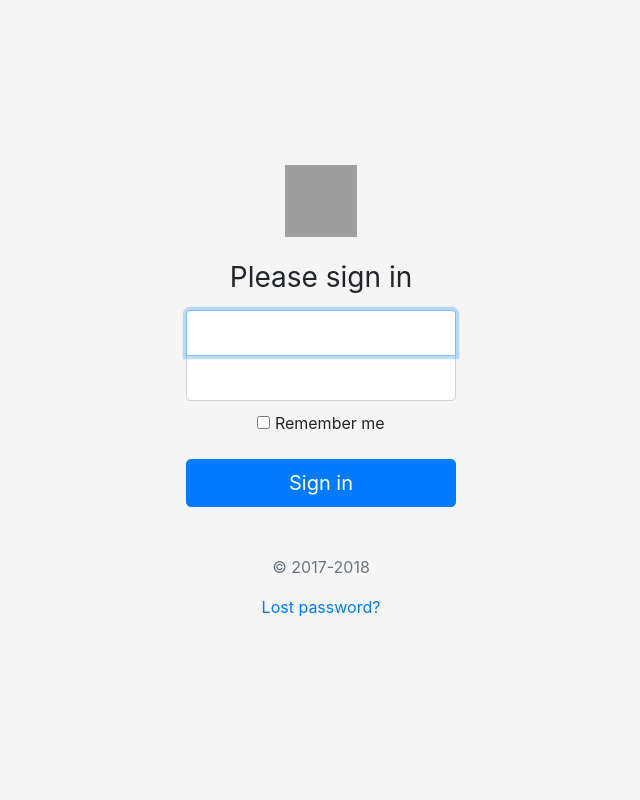
After one commit to btzs/django_boilerplate, a Django app: page /app_name/accounts/login/ in a window 1280 px wide. The commit adds this page. Shown: the whole page, without its empty margins (319-959 px from the left). Run offline with Django 3.2, Linux system fonts and the light colour scheme; some libraries are stand-ins or nearby versions; grey boxes are pictures that could not be loaded.

Commit message:
added user management forms

```diff
--- /dev/null
+++ b/app_name/static/css/signin.css
@@ -0,0 +1,49 @@
+html,
+body {
+  height: 100%;
+}
+
+body {
+  display: -ms-flexbox;
+  display: -webkit-box;
+  display: flex;
+  -ms-flex-align: center;
+  -ms-flex-pack: center;
+  -webkit-box-align: center;
+  align-items: center;
+  -webkit-box-pack: center;
+  justify-content: center;
+  padding-top: 40px;
+  padding-bottom: 40px;
+  background-color: #f5f5f5;
+}
+
+.form-signin {
+  width: 100%;
+  max-width: 330px;
+  padding: 15px;
+  margin: 0 auto;
+}
+.form-signin .checkbox {
+  font-weight: 400;
+}
+.form-signin .form-control {
+  position: relative;
+  box-sizing: border-box;
+  height: auto;
+  padding: 10px;
+  font-size: 16px;
+}
+.form-signin .form-control:focus {
+  z-index: 2;
+}
+.form-signin input[type="text"] {
+  margin-bottom: -1px;
+  border-bottom-right-radius: 0;
+  border-bottom-left-radius: 0;
+}
+.form-signin input[type="password"] {
+  margin-bottom: 10px;
+  border-top-left-radius: 0;
+  border-top-right-radius: 0;
+}
--- a/app_name/urls.py
+++ b/app_name/urls.py
@@ -1,4 +1,4 @@
-from django.urls import path
+from django.urls import path, include
 
 from . import views
 
@@ -7,3 +7,10 @@ urlpatterns = [
     path('landing/', views.landing, name='landing'),
     path('dashboard/', views.dashboard, name='dashboard'),
 ]
+
+#Add Django site authentication urls (for login, logout, password management)
+urlpatterns += [
+
+
+    path('accounts/', include('django.contrib.auth.urls')),
+]
--- a/django_boilerplate/settings.py
+++ b/django_boilerplate/settings.py
@@ -38,6 +38,8 @@ INSTALLED_APPS = [
     'django.contrib.messages',
     'django.contrib.staticfiles',
     'app_name' # this is the example app
+    'crispy_forms',
+    'widget_tweaks',
 ]
 
 MIDDLEWARE = [
@@ -119,3 +121,5 @@ USE_TZ = True
 # https://docs.djangoproject.com/en/3.1/howto/static-files/
 
 STATIC_URL = '/static/'
+
+LOGIN_REDIRECT_URL = '/rating/my-decisions/'
--- /dev/null
+++ b/templates/registration/logged_out.html
@@ -0,0 +1,6 @@
+{% extends "base_generic.html" %}
+
+{% block content %}
+  <p>Logged out!</p>
+  <a href="{% url 'login'%}">Click here to login again.</a>
+{% endblock %}
--- /dev/null
+++ b/templates/registration/login.html
@@ -0,0 +1,56 @@
+{% extends 'base_generic.html' %}
+
+{% load static %}
+{% load widget_tweaks %}
+{% block additional_css %}
+<link href="{% static 'css/signin.css' %}" rel="stylesheet">
+{% endblock %}
+
+{% block content %}
+
+
+<body class="text-center">
+  {% if form.errors %}
+  <div class="container">
+    <div class="alert alert-danger col-12" role="alert">
+      <p>Your username and password didn't match. Please try again.</p>
+    </div>
+
+    {% endif %}
+
+
+
+
+
+    <div class="">
+      <form class="form-signin" method="post" action="{% url 'login' %}">
+        <img class="mb-4" src="https://getbootstrap.com/docs/4.0/assets/brand/bootstrap-solid.svg" alt="" width="72"
+          height="72">
+        <h1 class="h3 mb-3 font-weight-normal">Please sign in</h1>
+        {% csrf_token %}
+
+
+        <label for="{{ form.username.id_for_label }}" class="sr-only">Email address</label>
+        {{ form.username|add_class:"form-control" }}
+
+        <label for="{{ form.password.id_for_label }}" class="sr-only">Password</label>
+        {{ form.password|add_class:"form-control" }}
+        <div class="checkbox mb-3">
+          <label>
+            <input type="checkbox" value="remember-me"> Remember me
+          </label>
+        </div>
+        <button class="btn btn-lg btn-primary btn-block" type="submit">Sign in</button>
+
+
+        <p class="mt-5 mb-3 text-muted">&copy; 2017-2018</p>
+        {# Assumes you setup the password_reset view in your URLconf #}
+        <p><a href="{% url 'password_reset' %}">Lost password?</a></p>
+      </form>
+    </div>
+  </div>
+
+
+
+</body>
+{% endblock %}
--- /dev/null
+++ b/templates/registration/password_reset_complete.html
@@ -0,0 +1,6 @@
+{% extends "base_generic.html" %}
+
+{% block content %}
+  <h1>The password has been changed!</h1>
+  <p><a href="{% url 'login' %}">log in again?</a></p>
+{% endblock %}
--- /dev/null
+++ b/templates/registration/password_reset_done.html
@@ -0,0 +1,5 @@
+{% extends "base_generic.html" %}
+
+{% block content %}
+  <p>We've emailed you instructions for setting your password. If they haven't arrived in a few minutes, check your spam folder.</p>
+{% endblock %}
--- /dev/null
+++ b/templates/registration/password_reset_email.html
@@ -0,0 +1,2 @@
+Someone asked for password reset for email {{ email }}. Follow the link below:
+{{ protocol}}://{{ domain }}{% url 'password_reset_confirm' uidb64=uid token=token %}
```
Also changed, not shown: app_name/templates/base_js.html (added, +8 -0 lines), app_name/templates/dashboard.html (+114 -94 lines), app_name/templates/messages.html (added, +7 -0 lines), app_name/templates/navbar_dashboard.html (added, +12 -0 lines), app_name/templates/sidebar_menu.html (added, +81 -0 lines), templates/registration/password_reset_confirm.html (added, +29 -0 lines), templates/registration/password_reset_form.html (added, +12 -0 lines), 1 other file.
